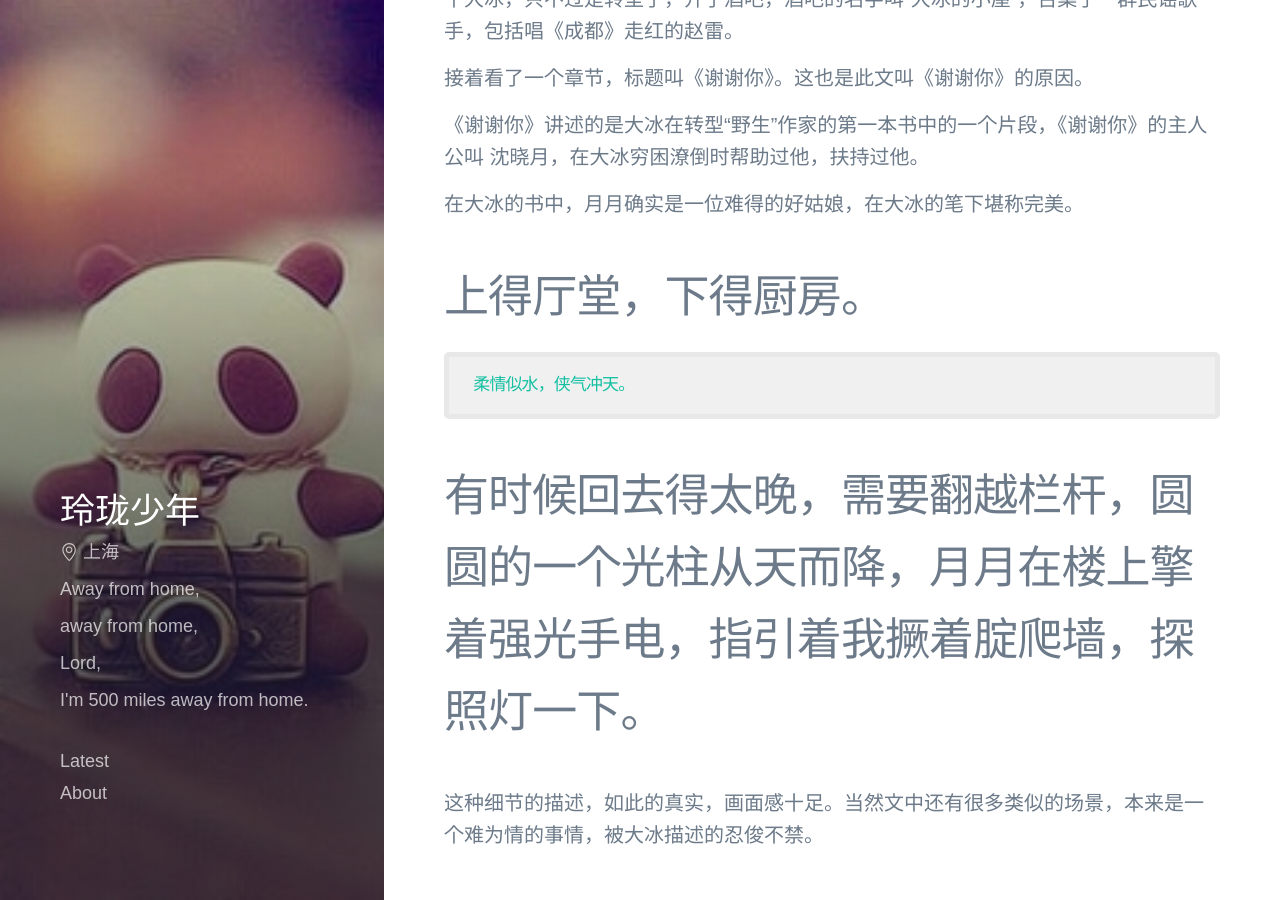
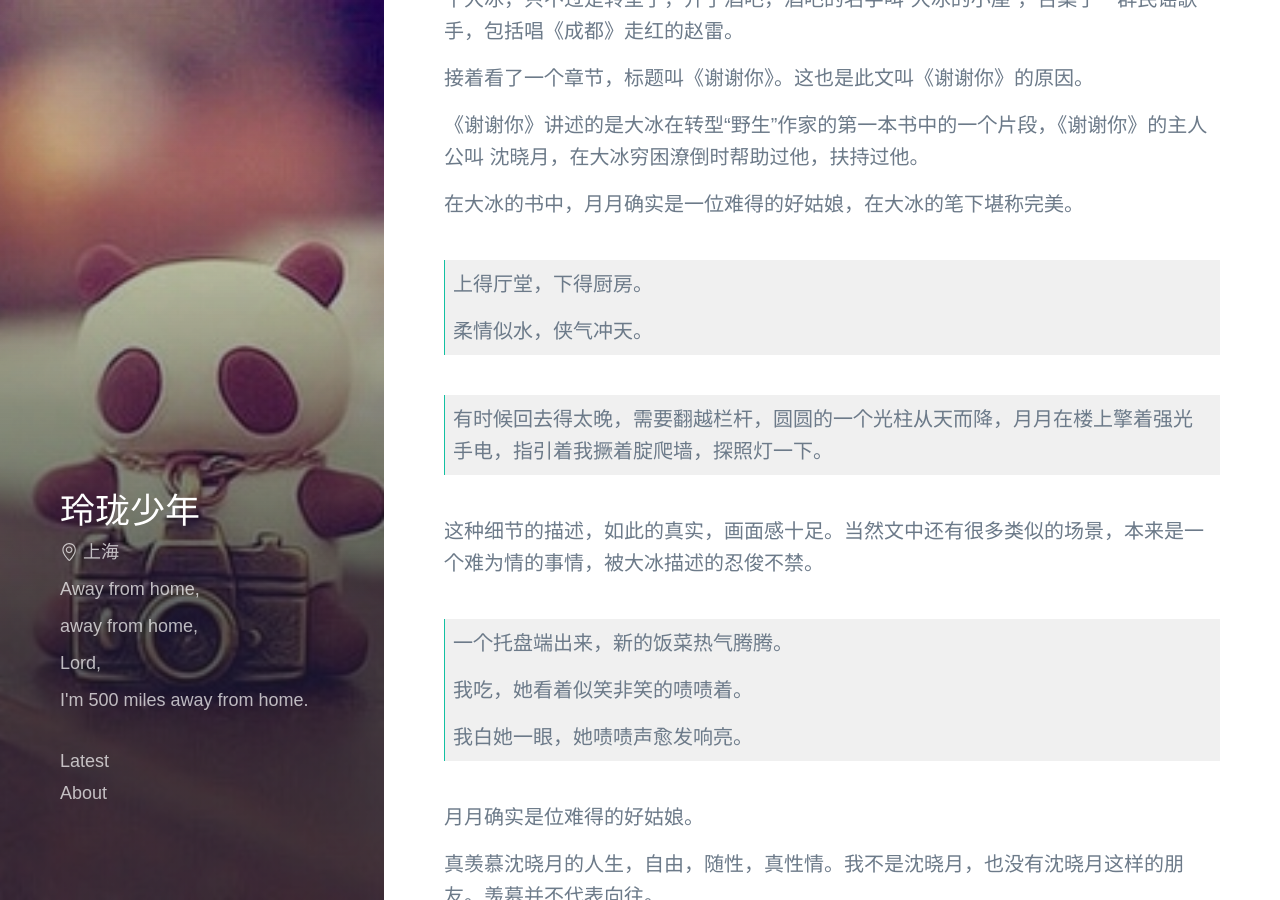
Before and after one commit to auaa/auaa.github.io, a Jekyll site: the page built from _posts/2019-07-20-xie-xie-ni.md, in a window 1280 px wide and 900 px high, scrolled down 470 px. Built offline with Jekyll 4.4.1, drawn with Linux system fonts in a browser that asks for light colours; some web fonts are replaced; comment, search, counter and statistics services are not loaded.

Commit message:
update: 2019-07-20 17:20:09

```diff
--- a/_posts/2019-07-20-xie-xie-ni.md
+++ b/_posts/2019-07-20-xie-xie-ni.md
@@ -23,7 +23,8 @@ feature:
 >
 >  上得厅堂，下得厨房。
 >
->	 柔情似水，侠气冲天。
+>  柔情似水，侠气冲天。
+>
 
 > 有时候回去得太晚，需要翻越栏杆，圆圆的一个光柱从天而降，月月在楼上擎着强光手电，指引着我撅着腚爬墙，探照灯一下。
 
--- a/assets/css/style.css
+++ b/assets/css/style.css
@@ -625,41 +625,13 @@ ol:first-child,p:first-child,ul:first-child {
 blockquote {
     margin-top: 15px;
     font-family: Merriweather,sans-serif;
-    font-size: 25px;
+    font-size: 1em;
     font-weight: 400;
     letter-spacing: -.02em;
-    line-height: 1.6
-}
-
-@media only screen and (min-width:768px) {
-    blockquote {
-        font-size: 35px
-    }
-}
-
-@media only screen and (min-width:1220px) {
-    blockquote {
-        font-size: 45px
-    }
-}
-
-blockquote p {
-    font-size: 25px;
-    font-weight: 400;
-    letter-spacing: -.02em;
-    line-height: 1.6
-}
-
-@media only screen and (min-width:768px) {
-    blockquote p {
-        font-size: 35px
-    }
-}
-
-@media only screen and (min-width:1220px) {
-    blockquote p {
-        font-size: 45px
-    }
+    line-height: 1.6;
+    background: #f0f0f0;
+    border-left: .1em solid #13C0A2;
+    padding: .5em;
 }
 
 a {
```
